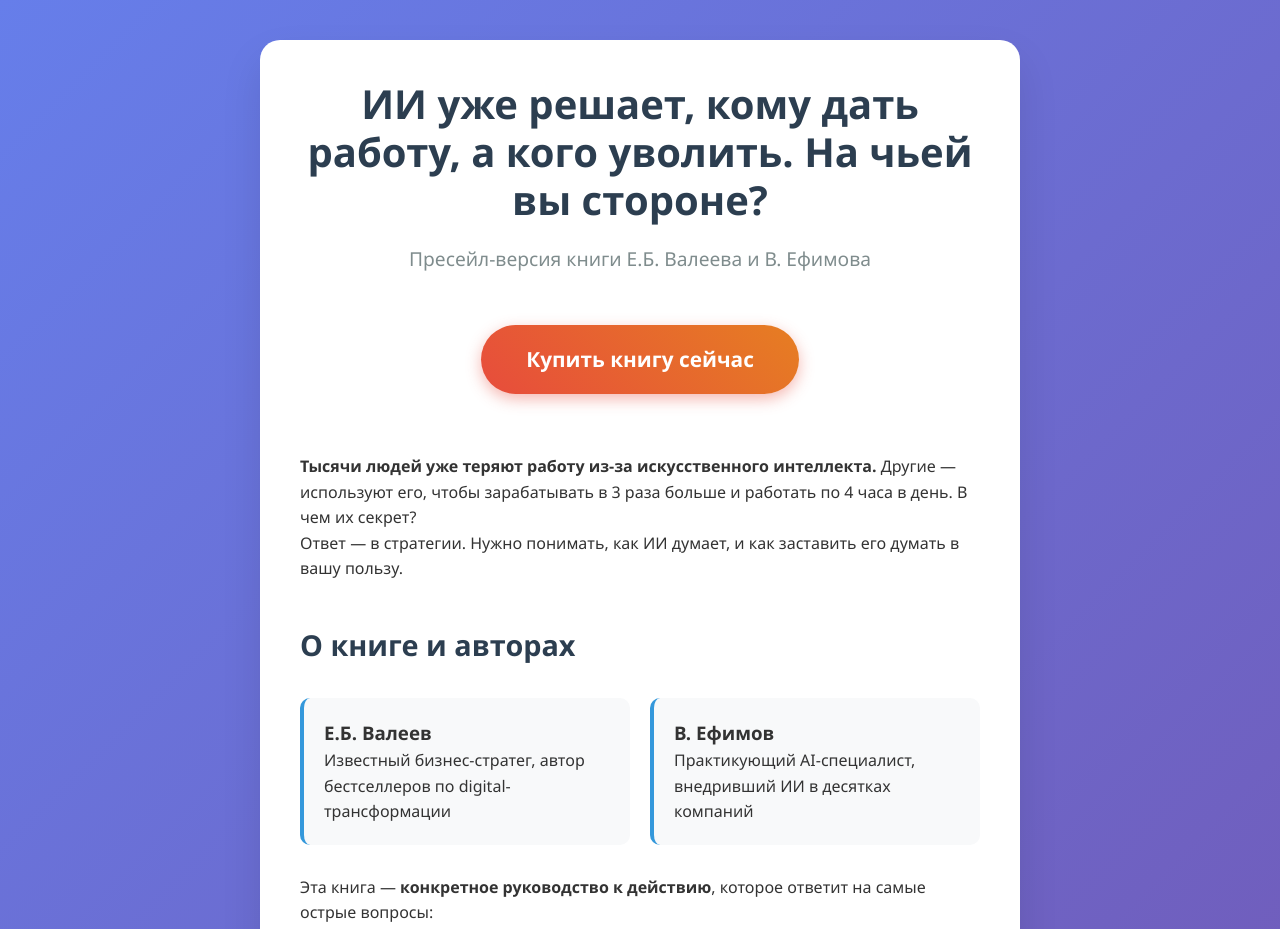
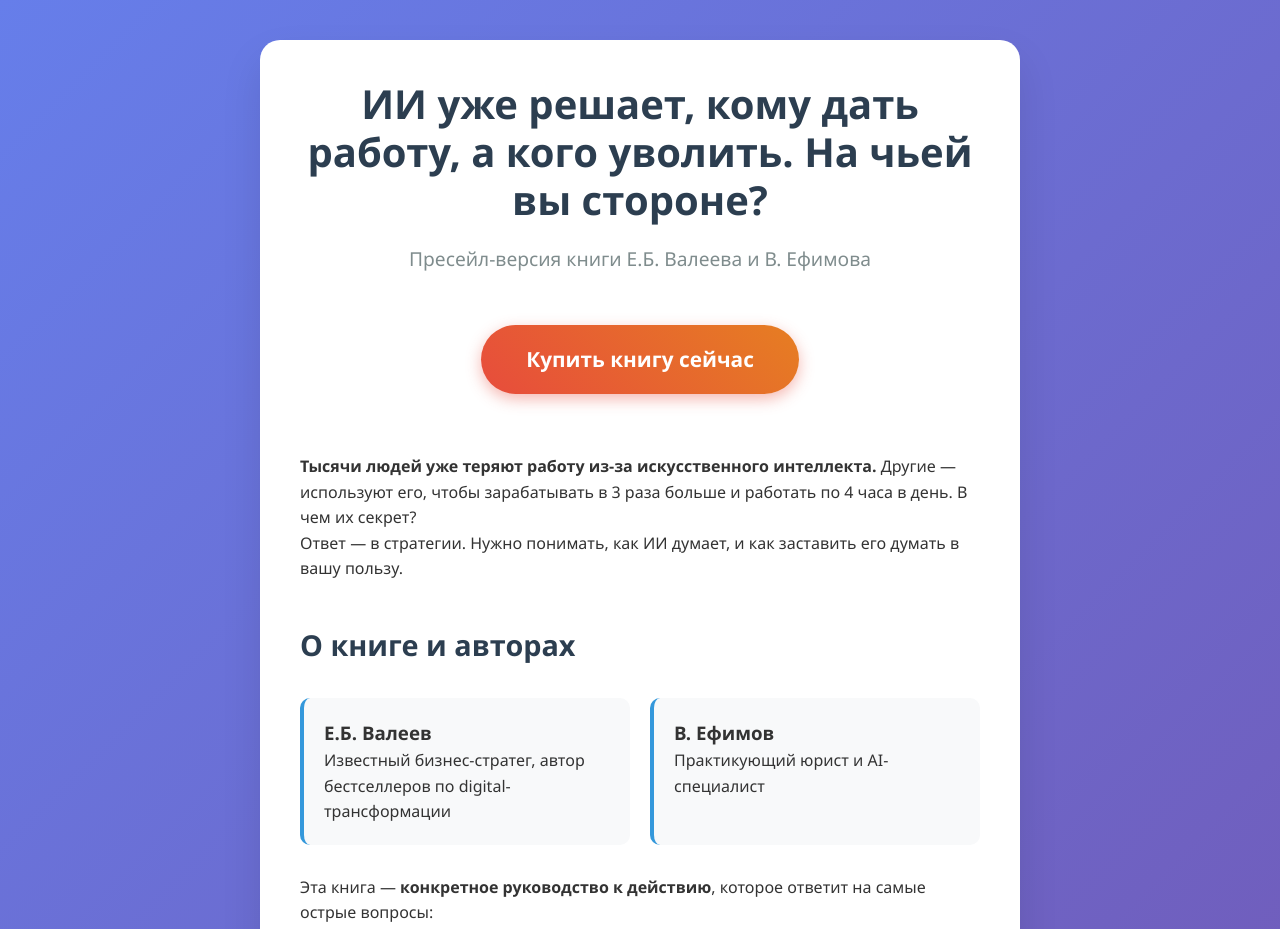
Before and after one commit to yashinignator-web/boosteducat, a plain HTML site: page index_1.html in a window 1280 px wide. Shown: the top 929 px of the page. Drawn offline with Linux system fonts and the light colour scheme.

Commit message:
Update index_1.html
юрист и специалист АI

```diff
--- a/index_1.html
+++ b/index_1.html
@@ -181,7 +181,7 @@
                     </div>
                     <div class="author">
                         <h3>В. Ефимов</h3>
-                        <p>Практикующий AI-специалист, внедривший ИИ в десятках компаний</p>
+                        <p>Практикующий юрист и AI-специалист</p>
                     </div>
                 </div>
                 <p>Эта книга — <strong>конкретное руководство к действию</strong>, которое ответит на самые острые вопросы:</p>
```
